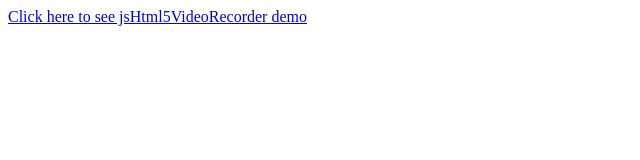
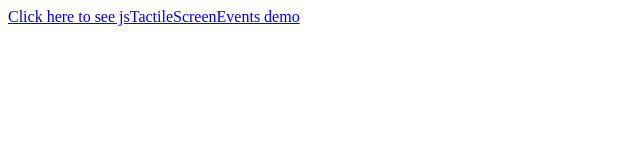
Before and after one commit to edouardkombo/jsTactileScreenEvents, a website: page index.html in a window 1280 px wide. Shown: the full height of the page, 0-640 px from the left. Drawn offline with Linux system fonts and the light colour scheme.

Commit message:
Link for demo

```diff
--- a/index.html
+++ b/index.html
@@ -1 +1 @@
-<a href='/jsHtml5VideoRecorder/demo'>Click here to see jsHtml5VideoRecorder demo</a>
+<a href='/jsTactileScreenEvents/demo'>Click here to see jsTactileScreenEvents demo</a>
```
